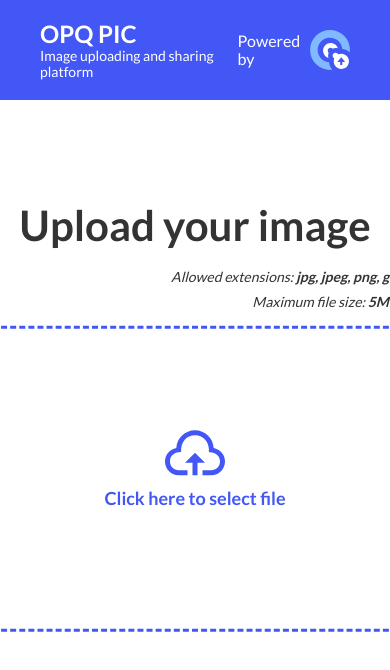
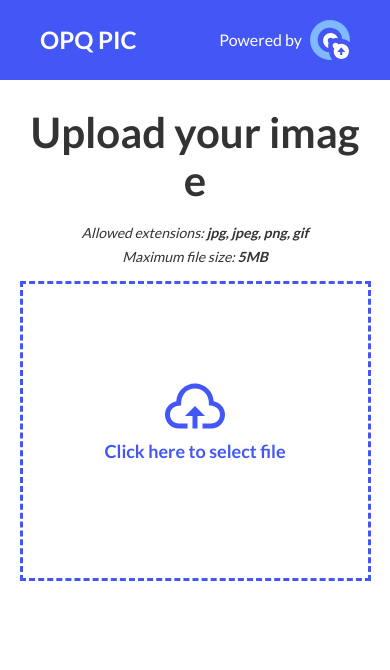
Before and after one commit to ethArek/opqpic, a React (Create React App) app in the folder client/: page / in a window 390 px wide. Shown: the top 670 px of the page. Built offline with nearby package versions, Linux system fonts and the light colour scheme.

Commit message:
Add mobile styles

```diff
--- a/client/src/components/CopyUrl.tsx
+++ b/client/src/components/CopyUrl.tsx
@@ -33,6 +33,18 @@ const Wrapper = styled.div`
     box-shadow: unset;
     border-radius: 5px;
     margin-right: 16px;
+    max-width: 90vw;
+  }
+
+  @media screen and (max-width: 768px) {
+    display: block;
+    text-align: center;
+
+    input {
+      margin-bottom: 16px;
+      height: 40px;
+
+    }
   }
 `;
 
--- a/client/src/components/FileUpload.tsx
+++ b/client/src/components/FileUpload.tsx
@@ -145,10 +145,12 @@ const fadeIn = keyframes`
 `;
 
 const Wrapper = styled.div`
-  position: absolute;
-  left: 50%;
-  top: 50%;
-  transform: translate(-50%, -50%);
+  min-width: 100vw;
+  display: flex;
+  justify-content: center;
+  align-items: center;
+  flex-direction: column;
+  padding: 0 20px;
   animation: ${fadeIn} 1s linear;
 `;
 
@@ -157,6 +159,7 @@ const Header = styled.h1`
   font-size: 42px;
   margin-bottom: 20px;
   text-align: center;
+  word-break: break-all;
 `;
 
 const Label = styled.label`
@@ -165,6 +168,8 @@ const Label = styled.label`
   align-items: center;
   width: 400px;
   height: 300px;
+  max-width: 90vw;
+  max-height: 90vh;
   border: 3px dashed #4257f5;
   margin-bottom: 40px;
   cursor: pointer;
@@ -194,6 +199,7 @@ const Name = styled.h2`
   font-size: 32px;
   color: #333;
   text-align: center;
+  word-break: break-all;
 
   &:hover {
     text-decoration: line-through;
--- a/client/src/components/GlobalStyles.tsx
+++ b/client/src/components/GlobalStyles.tsx
@@ -2,9 +2,9 @@ import { createGlobalStyle } from 'styled-components';
 import 'normalize.css';
 
 const GlobalStyle = createGlobalStyle`
-  &,
-  &::before,
-  &::after {
+  *,
+  *::before,
+  *::after {
     box-sizing: border-box;
   }
 
--- a/client/src/components/Navbar.tsx
+++ b/client/src/components/Navbar.tsx
@@ -37,6 +37,10 @@ const Logo = styled(Link)`
     font-size: 14px;
     font-weight: 400;
     margin: 0;
+
+    @media screen and (max-width: 500px) {
+      display: none;
+    }
   }
 `;
 
```
